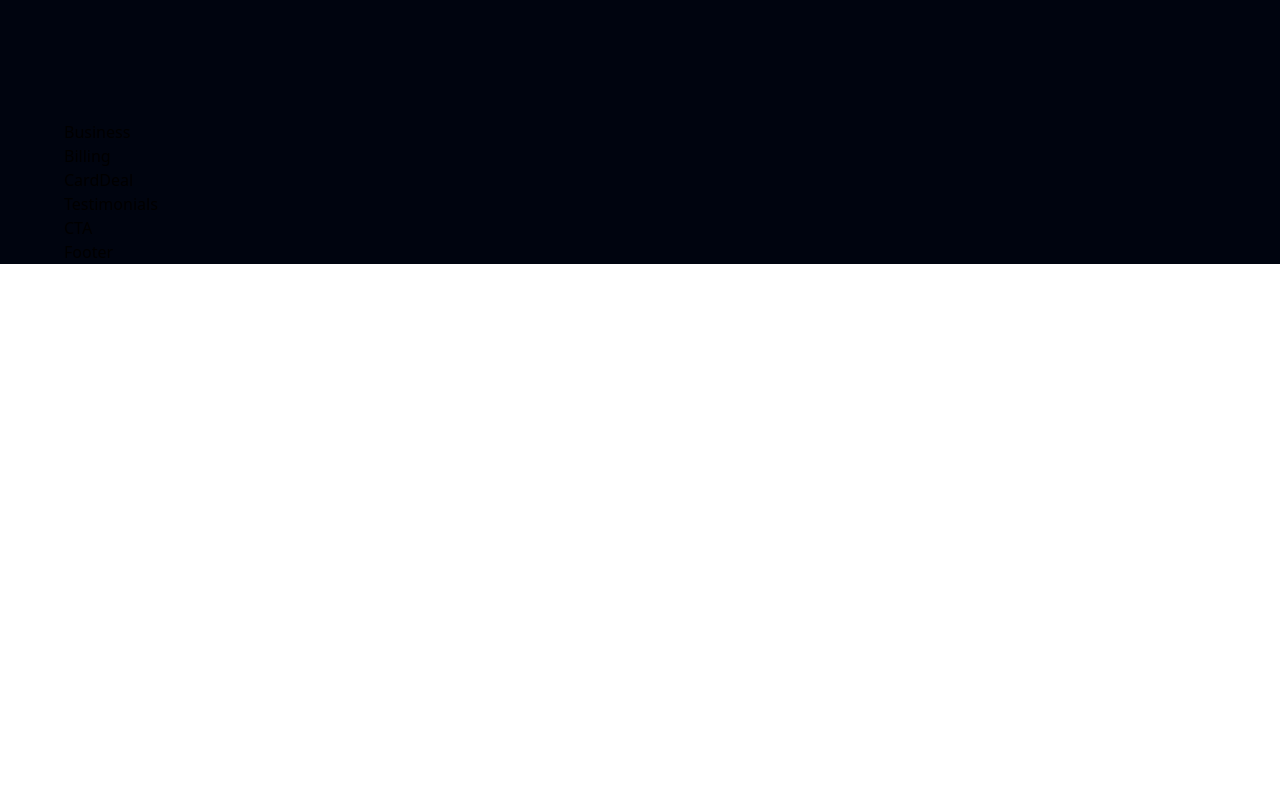
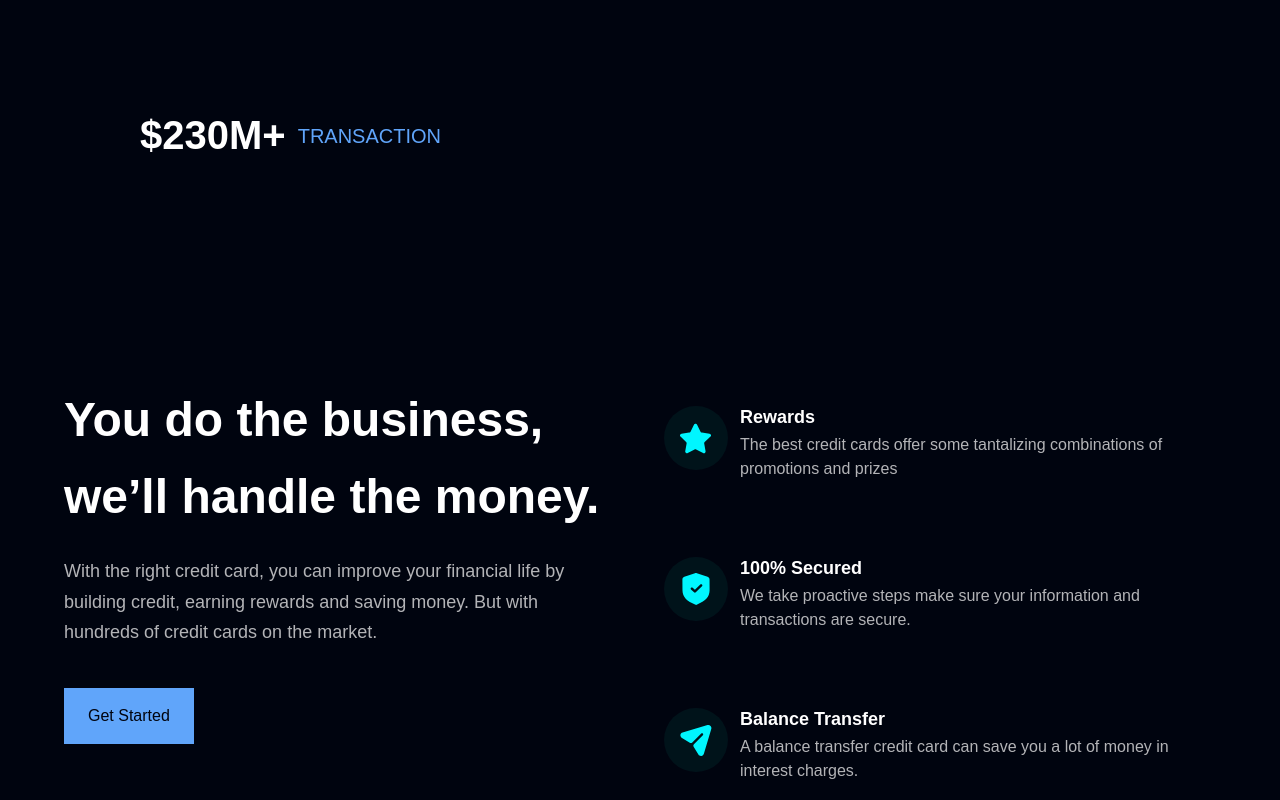
Before and after one commit to benedict-vimdey/HooBank, a React (Vite) app in the folder HooBank/: page / in a window 1280 px wide. Shown: the part 960-1760 px from the top of the page. Before the commit the page ends 1224 px from the top, so only its background shows below. Built offline with nearby package versions, Linux system fonts and the light colour scheme.

Commit message:
added the business section

```diff
--- a/HooBank/src/components/Business.jsx
+++ b/HooBank/src/components/Business.jsx
@@ -1,8 +1,48 @@
 import React from 'react'
+import { star, shield, send } from '../assets'
+import FeatureCard from './FeatureCard'
+import Button from './Button'
+
+const features = [
+  {
+    id: "feature-1",
+    icon: star,
+    title: "Rewards",
+    content:
+      "The best credit cards offer some tantalizing combinations of promotions and prizes",
+  },
+  {
+    id: "feature-2",
+    icon: shield,
+    title: "100% Secured",
+    content:
+      "We take proactive steps make sure your information and transactions are secure.",
+  },
+  {
+    id: "feature-3",
+    icon: send,
+    title: "Balance Transfer",
+    content:
+      "A balance transfer credit card can save you a lot of money in interest charges.",
+  },
+]
+
 
 const Business = () => {
   return (
-    <div>Business</div>
+    <div className='w-full grid grid-cols-12 text-white py-16'>
+      <div className='col-span-6'>
+        <h2 className='font-poppins xs:text-[48px] text-[40px] font-semibold  max-w-full leading-[66x] xs:leading-[76.8px] '>You do the business, <br/> we’ll handle the money.</h2>
+        <p className='font-poppins font-normal text-dimWhite text-[18px] leading-[30.8px] mt-5 '>With the right credit card, you can improve your financial life by <br/> building credit, earning rewards and saving money. But with <br/> hundreds of credit cards on the market.</p>
+
+        <Button styles='mt-10' text='Get Started' />
+      </div>
+      <div className='col-span-6'>
+        {features.map((feature) => (
+          <FeatureCard key={feature.id} {...feature}/>
+        ))}
+      </div>
+    </div>
   )
 }
 
--- a/HooBank/src/components/Button.jsx
+++ b/HooBank/src/components/Button.jsx
@@ -1,8 +1,10 @@
 import React from 'react'
 
-const Button = () => {
+const Button = ({styles, text}) => {
   return (
-    <div>Button</div>
+    <button className={`py-4 px-6 bg-blue-400 text-primary font-poppins font-medium ${styles}`}>
+      {text}
+    </button>
   )
 }
 
--- /dev/null
+++ b/HooBank/src/components/FeatureCard.jsx
@@ -0,0 +1,22 @@
+import React from 'react'
+
+const FeatureCard = ({index, icon, title, content}) => {
+  return (
+    <div className={`flex flex-row p-6 rounded-[20px] mb-6 feature-card hover:bg-blue-400 cursor-pointer`}>
+        <div className='w-[64px] h-[64px] rounded-full bg-dimBlue flex justify-center items-center '>
+            <img src={icon} alt='icon' className='w-[50%] h-[50%] object-contain' />
+        </div>
+        <div className='flex-1 flex flex-col ml-3'>
+            <p className='font-poppins font-semibold text-white text-[18px] leading-[23px] mb-1'>
+                {title}
+            </p>
+
+            <p className='font-poppins font-normal text-dimWhite text-[16px] leading-[24px] mb-1'>
+                {content}
+            </p>
+        </div>
+    </div>
+  )
+}
+
+export default FeatureCard
--- a/HooBank/src/components/Stats.jsx
+++ b/HooBank/src/components/Stats.jsx
@@ -24,7 +24,7 @@ const Stats = () => {
       {stats.map((stat) => (
         <div key={stat.id} className='text-white flex items-center p-16 m-3 flex-1 '>
           <p className='font-poppins font-semibold text-[40px] xs:font-[40px] xs:leading-[53px] leading-[43px] '>{stat.value}</p>
-          <p className='font-poppins font-normal text-[20px] text-blue-400 ml-3 '>{stat.title}</p>
+          <p className='font-poppins font-normal text-[20px] text-blue-400 ml-3 uppercase '>{stat.title}</p>
         </div>
       ))}
     </div>
```
